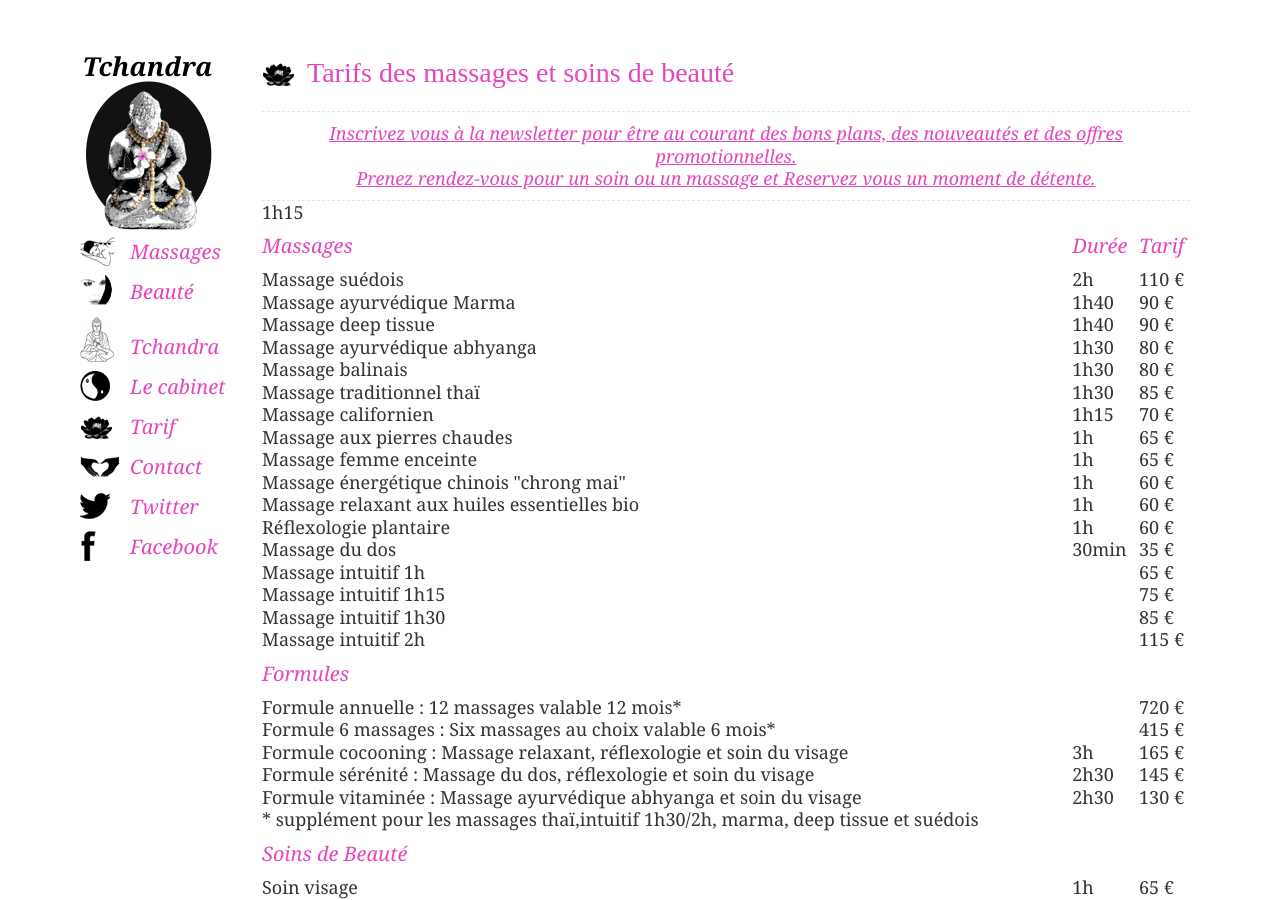
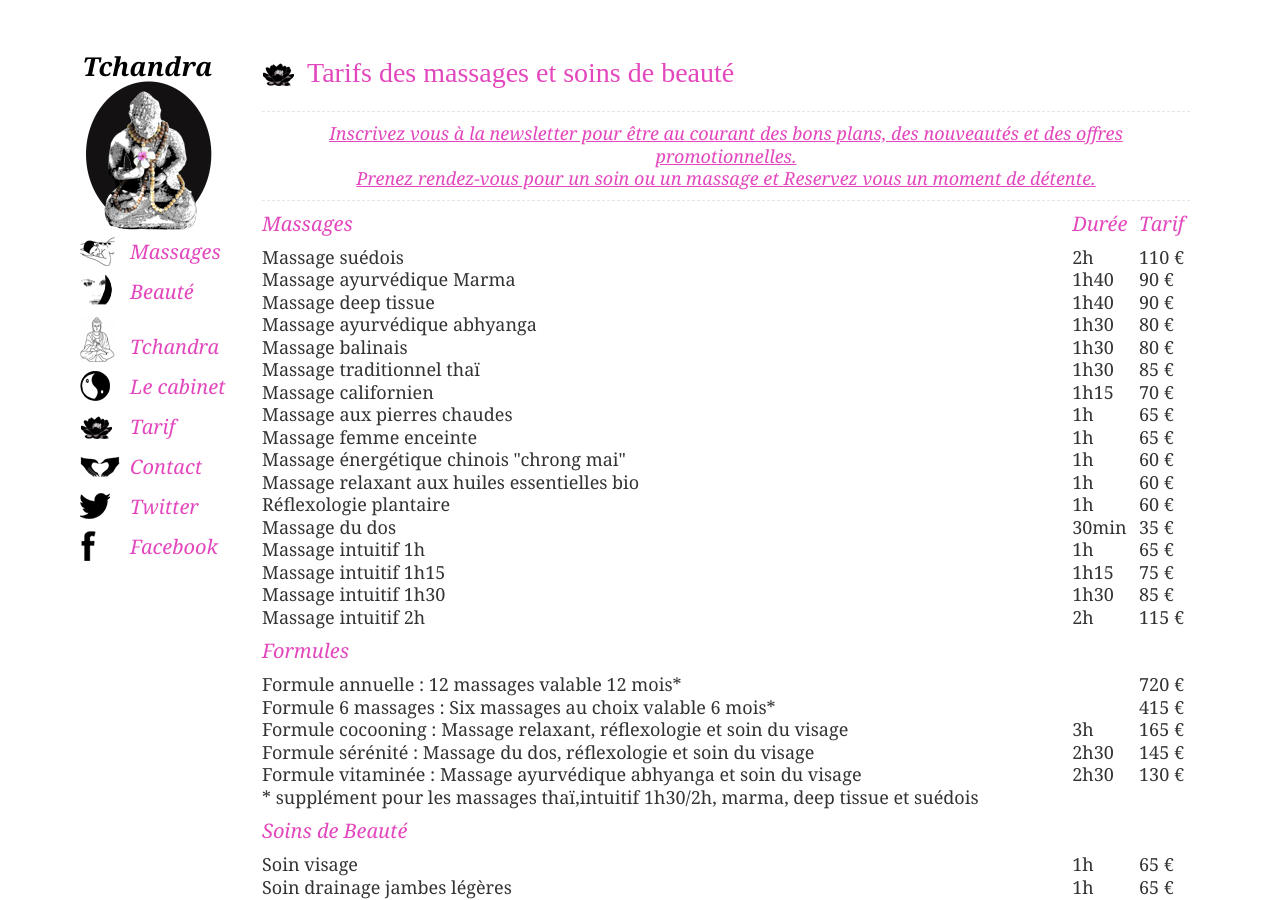
Before and after one commit to enrjphabricator/tchandra, a Jekyll site: the page built from _posts/2013-01-01-tarif.html, in a window 1280 px wide and 900 px high. Built offline with Jekyll 4.4.1, drawn with Linux system fonts in a browser that asks for light colours.

Commit message:
Update 2013-01-01-tarif.html

```diff
--- a/_posts/2013-01-01-tarif.html
+++ b/_posts/2013-01-01-tarif.html
@@ -35,10 +35,10 @@
         {% endif %}
     {% endfor %}
 {% endfor %}
-        <tr><td>Massage intuitif 1h</td><td></td><td>65 &euro;</td></tr>
-		<tr><td>Massage intuitif 1h15</td>1h15<td></td><td>75 &euro;</td></tr>
-		<tr><td>Massage intuitif 1h30</td><td></td><td>85 &euro;</td></tr>
-		<tr><td>Massage intuitif 2h</td><td></td><td>115 &euro;</td></tr>
+        <tr><td>Massage intuitif 1h</td><td>1h</td><td>65 &euro;</td></tr>
+		<tr><td>Massage intuitif 1h15</td><td>1h15</td><td>75 &euro;</td></tr>
+		<tr><td>Massage intuitif 1h30</td><td>1h30</td><td>85 &euro;</td></tr>
+		<tr><td>Massage intuitif 2h</td><td>2h</td><td>115 &euro;</td></tr>
         <tr>
             <th colspan="3">Formules</th>
         </tr>
```
